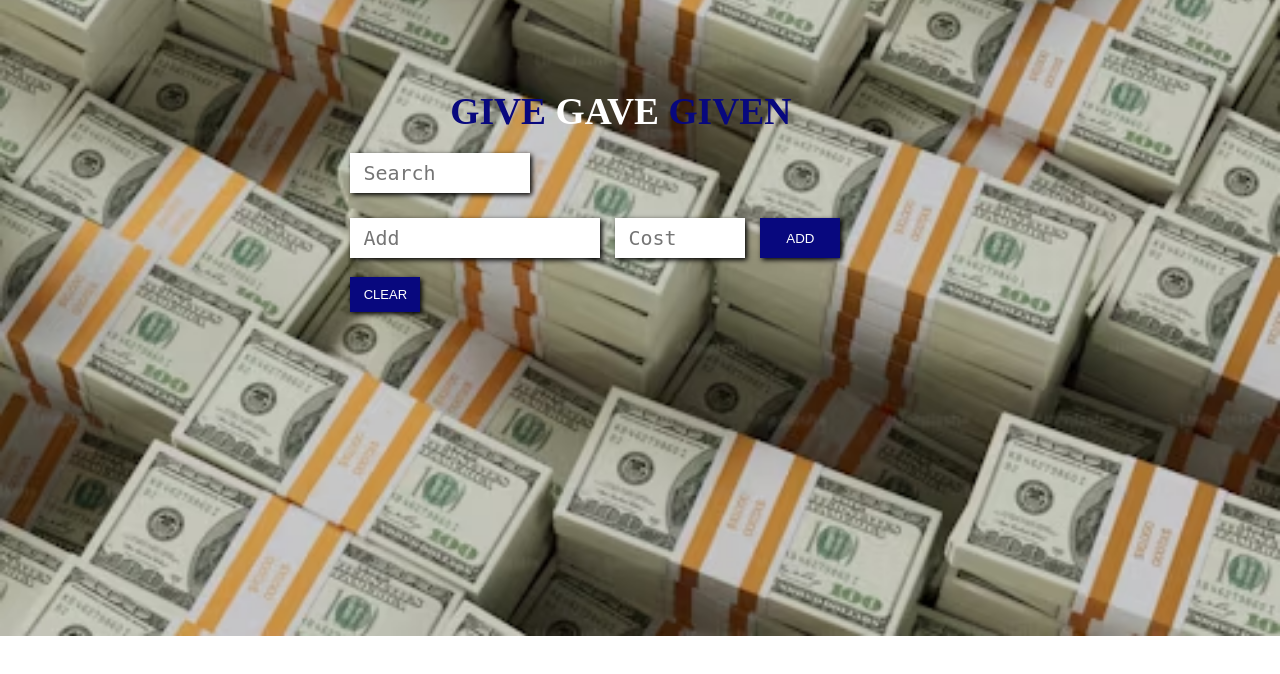
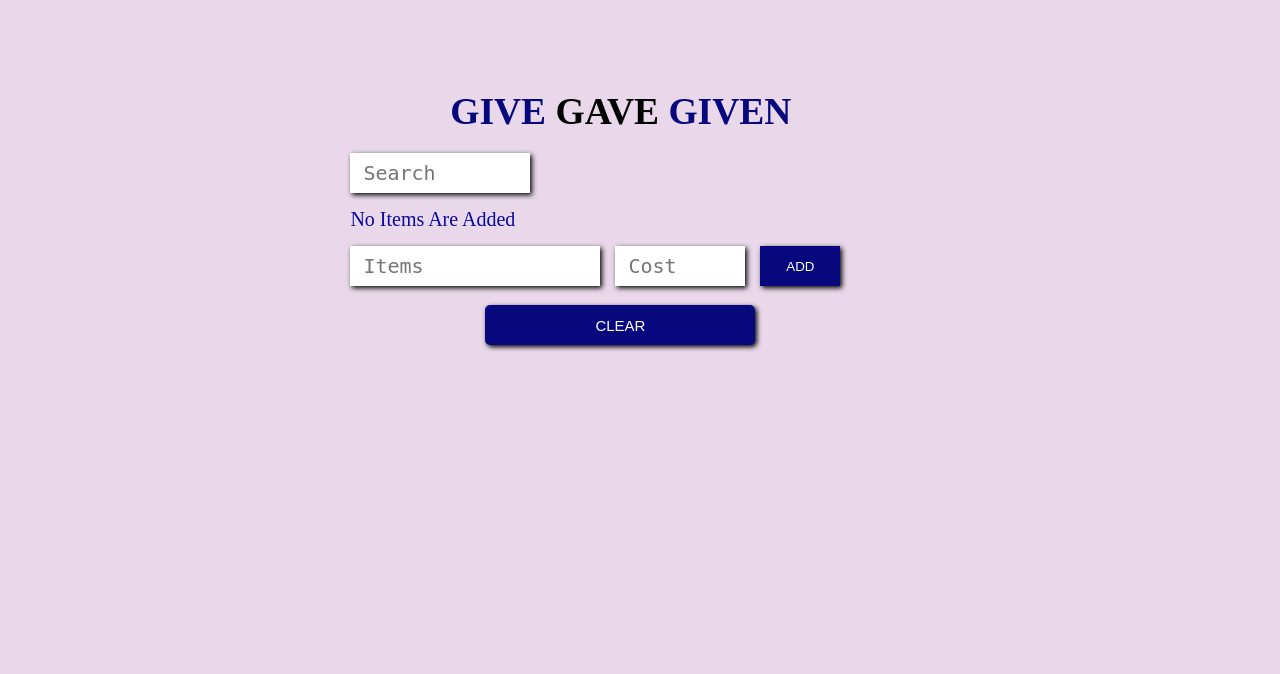
Before and after one commit to Dinesh8688/expensesData, a plain HTML site: page index.html in a window 1280 px wide. Drawn offline with Linux system fonts and the light colour scheme.

Commit message:
expenses

```diff
--- a/expenses.css
+++ b/expenses.css
@@ -9,17 +9,12 @@ body{
     display: flex;
     margin-top: 60px;
     justify-content: center;
-    background-image: url("cash5.jpeg");
-    background-size: cover;
-    background-position: center;
-    background-repeat: no-repeat;
+    background-color: rgb(233, 216, 233);
 }
 .main{
     width: 50%;
-    /* background-color: rgb(186, 182, 182); */
     padding-left: 25px;
     padding-right: 25px;
-
 }
 .heading{
     display: flex;
@@ -40,6 +35,12 @@ body{
     margin-left: 15px;
     font-size: 20px;
     box-shadow: 2px 2px 5px rgba(0, 0, 0, 100);
+}
+.matter{
+    margin-left:15px;
+    font-size: 20px;
+    margin-bottom: 5px;
+    color: rgb(9, 9, 161);
 }
 .expenses{
     display: flex;
@@ -90,16 +91,17 @@ body{
 
 }
 #clear1{
-    width: 70px;
-    height: 35px;
-    margin-left: 15px;
+    width: 270px;
+    height: 40px;
+    margin-left: 150px;
     margin-top: 4px;
     background-color: rgb(8, 8, 126);
     border: none;
     outline: 1px;
     box-shadow: 2px 2px 5px rgba(0, 0, 0, 100);
-    font-size: 13px;
+    font-size: 15px;
     color: white;
+    border-radius: 5px;
 }
 /* js tags styling */
 .divTag{
@@ -126,10 +128,12 @@ body{
     height: 35px;
     margin-left: 15px;
     margin-top: 4px;
-    background-color: hsl(150, 100%, 50%);
+    background-color: black;
     border: none;
     outline: 1px;
     box-shadow: 2px 2px 5px rgba(0, 0, 0, 100);
+    color: black;
+    border-radius: 5px;
 }
 .adding.add{
     width: 10px;
--- a/expensesScript.js
+++ b/expensesScript.js
@@ -1,4 +1,4 @@
-let expenses = JSON.parse(localStorage.getItem('expenses')) || []
+let expenses = JSON.parse(localStorage.getItem('expenses'))||[]
 
 document.querySelector(".adding").addEventListener('submit',function(e){
     e.preventDefault()
@@ -29,10 +29,17 @@ const renderExpenses = function(expenses,filters)
         const searchTex = e.title.toLowerCase().includes(filters.searchText.toLowerCase())
         return searchTex
     })
+    document.querySelector('.matter').innerHTML = ''
+    if(expenses.length==0)
+    {
+        document.querySelector('.matter').append('No Items Are Added')
+    }
+
+    localStorage.setItem('expenses',JSON.stringify(expenses))
 
     document.querySelector(".expenses").innerHTML = '';
 
-    expenses.forEach((e,index)=>{
+    filteredExpenses.forEach((e,index)=>{
 
         const firstDiv = document.createElement('div')
         firstDiv.className = 'firstDiv'
@@ -49,14 +56,29 @@ const renderExpenses = function(expenses,filters)
         const divTag = document.createElement('div')
         divTag.className = 'divTag'
         divTag.style.display = 'flex'
+        divTag.style.borderRadius = '5px'
 
         const deleteExpenses = document.createElement('button')
         deleteExpenses.className = 'deleteExpenses'
         deleteExpenses.textContent = 'DELETE'
-
+        deleteExpenses.style.backgroundColor = 'rgb(8, 8, 126)'
+        deleteExpenses.style.color = 'white'
         const edit = document.createElement('button')
         edit.className = 'edit'
         edit.textContent = 'EDIT'
+
+        edit.style.backgroundColor = 'white'
+
+        if(index%2==1)
+        {
+            divTag.style.backgroundColor = 'rgb(8, 2, 55)'
+            firstDiv.style.color = 'white'
+            secondDiv.style.color = 'white'
+            deleteExpenses.style.color = 'black'
+            edit.style.color = 'white'
+            deleteExpenses.style.backgroundColor = 'white'
+            edit.style.backgroundColor = 'rgb(8, 8, 126)'
+        }
 
         subDiv.appendChild(firstDiv)
         subDiv.appendChild(secondDiv)
@@ -66,13 +88,9 @@ const renderExpenses = function(expenses,filters)
         document.querySelector(".expenses").appendChild(divTag)
 
         deleteExpenses.addEventListener('click',function(){
-            expenses.splice(index);
+            expenses.splice(index,1);
             localStorage.setItem('expenses',JSON.stringify(expenses))
             renderExpenses(expenses,filters)
-        })
-
-        edit.addEventListener('click',function(){
-
         })
     })
 }
--- a/index.html
+++ b/index.html
@@ -8,12 +8,15 @@
 </head>
 <body>
     <div class = 'main'>
-        <div class = "heading"><h2><span style="color: rgb(8, 8, 126)">GIVE</span> <span style="color: white">GAVE </span><span style="color: rgb(8, 8, 126)">GIVEN</span></h2></div>
-        <div class = "searching"><input type = "text" placeholder="Search" class = "searchInput"></div>
+        <div class = "heading"><h2><span style="color: rgb(8, 8, 126)">GIVE</span> <span style="color: black">GAVE </span><span style="color: rgb(8, 8, 126)">GIVEN</span></h2></div>
+        <div class = "searching">
+            <input type = "text" placeholder="Search" class = "searchInput">
+        </div>
+        <div class = 'matter'></div>
         <div class = "expenses"></div>
         <form class = "adding">
             <div class = "add">
-                <input id = "addInput" type = "text" placeholder="Add">
+                <input id = "addInput" type = "text" placeholder="Items">
             </div>
             <div class = 'cost'>
                 <input id = "cost" type = "text" placeholder = "Cost" pattern="\d*">
```
